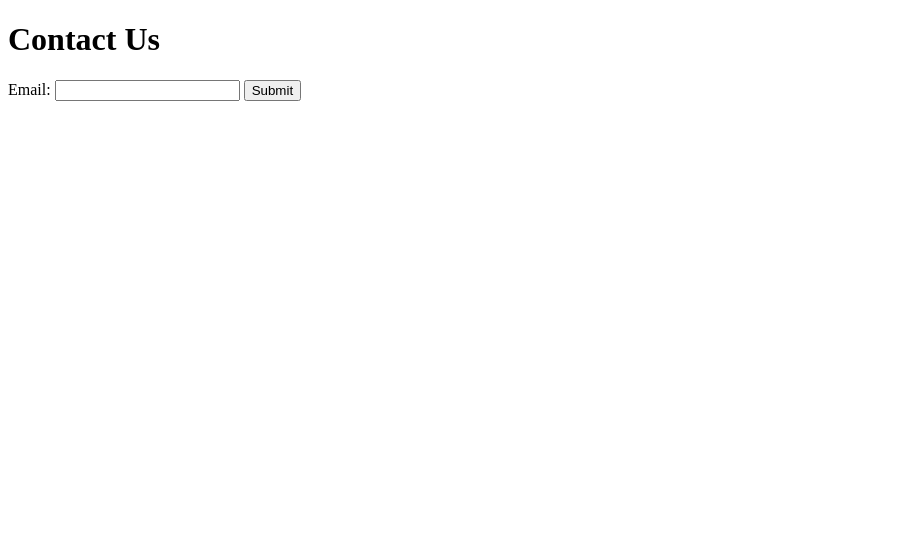
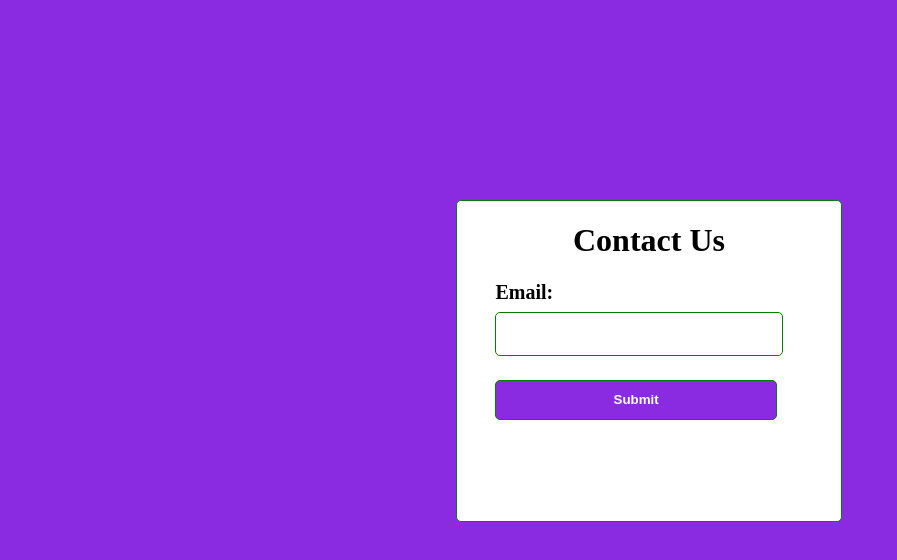
Before and after one commit to Ritishtripathi/email-sender, a website: page gmailsend/src/index.html in a window 1280 px wide. Shown: the whole page, without its empty margins (0-897 px from the left). Drawn offline with Linux system fonts and the light colour scheme.

Commit message:
complete

```diff
--- a/gmailsend/src/index.html
+++ b/gmailsend/src/index.html
@@ -3,12 +3,56 @@
 <head>
     <meta charset="UTF-8">
     <meta name="viewport" content="width=device-width, initial-scale=1.0">
-    <title>Express Email Example</title>
+    <title>email-sender</title>
+    <style>
+     h1{
+        text-align: center;
+
+     }
+     form{
+        height:40vh;
+        width:30vw;
+        border-radius:5px;
+        border:1px solid green;
+        margin-left:35vw;
+        margin-top:25vh;
+        background:white;
+     }
+     body{
+        background-color: blueviolet;
+     }
+     input{
+        height:5vh;
+        width:22vw;
+        border:1px solid green;
+        border-radius:5px;
+        margin-left:3vw;
+        margin-top:1vh;
+     }
+     label{
+        font-size:20px;
+        font-weight: bold;
+        margin-left:3vw;
+
+     }
+     button{
+        height:5vh;
+        width:22vw;
+        border:1px solid green;
+        border-radius:5px;
+        margin-left:3vw;
+        margin-top:3vh;
+        background: blueviolet;
+        color:white;
+        font-weight:bold;
+     }
+    </style>
 </head>
 <body>
-    <h1>Contact Us</h1>
+
     <form action="/send-thank-you-email" method="post">
-        <label for="email">Email:</label>
+        <h1>Contact Us</h1>
+        <label for="email">Email:</label><br>
         <input type="email" id="email" name="email" required>
         <button type="submit">Submit</button>
     </form>
```
Also changed, not shown: gmailsend/src/thank-you.html (+16 -2 lines).
